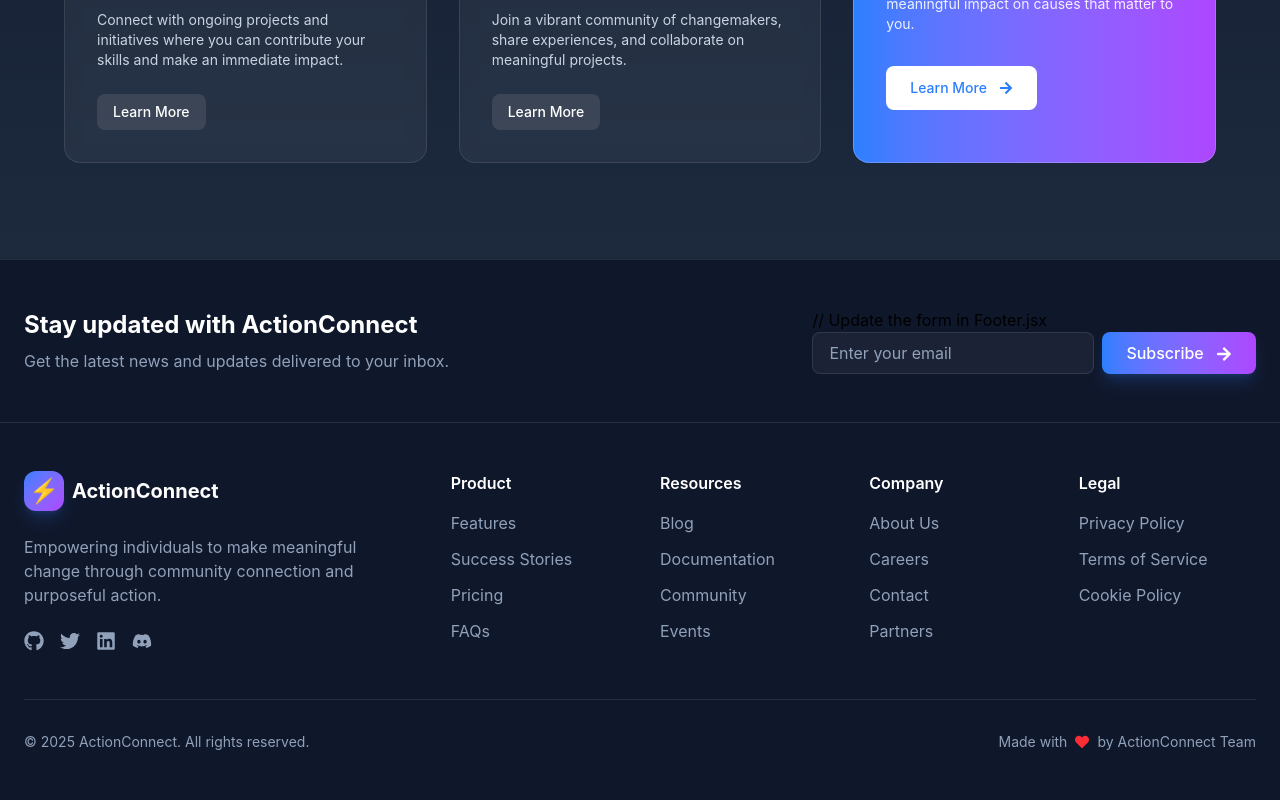
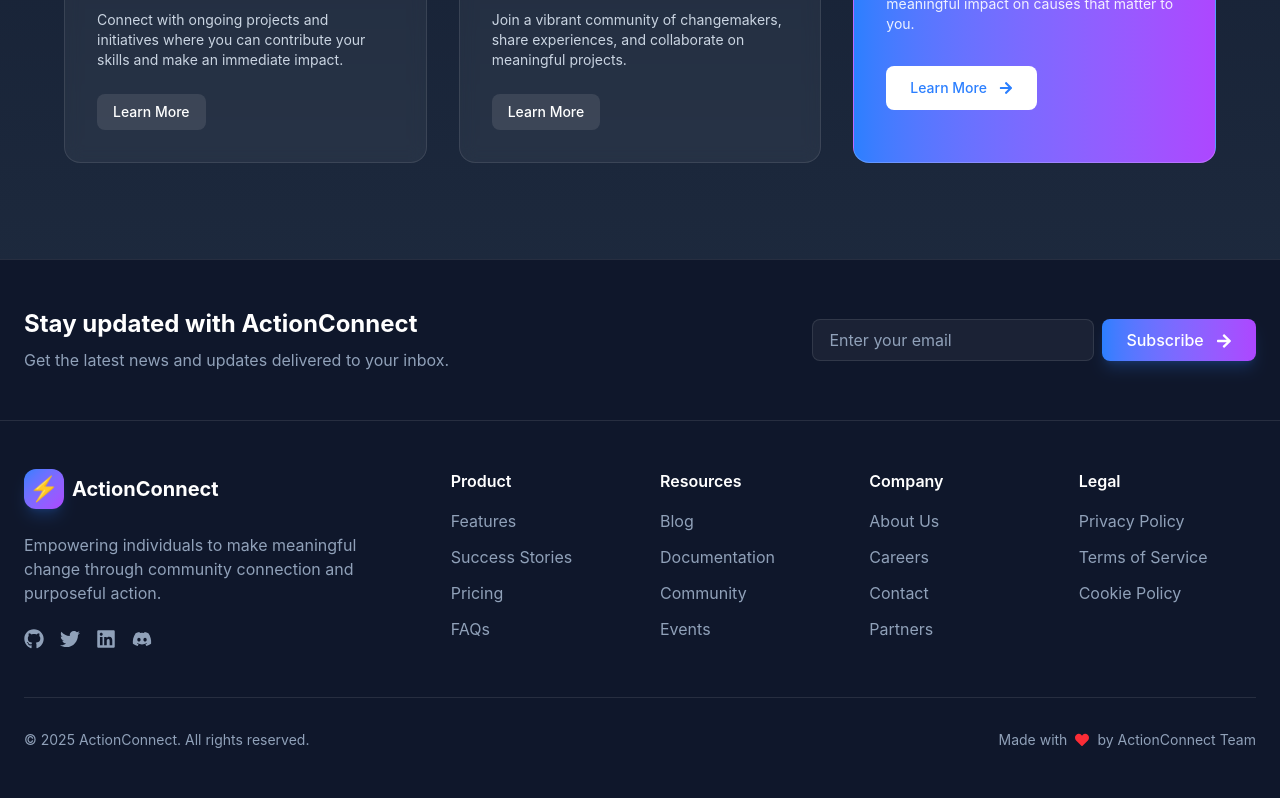
Before and after one commit to jeetKumar7/FrontActionConnect, a React (Vite) app: page / in a window 1280 px wide. Shown: the part 1721-2521 px from the top of the page. Built offline with nearby package versions, Linux system fonts and the light colour scheme; no server answers.

Commit message:
Removed the unnecessary comment

```diff
--- a/src/components/layout/Footer.jsx
+++ b/src/components/layout/Footer.jsx
@@ -47,7 +47,6 @@ const Footer = () => {
               <p className="text-slate-400">Get the latest news and updates delivered to your inbox.</p>
             </div>
             <div className="w-full md:w-auto">
-              // Update the form in Footer.jsx
               <form className="flex flex-col sm:flex-row gap-2 w-full">
                 <input
                   type="email"
```
